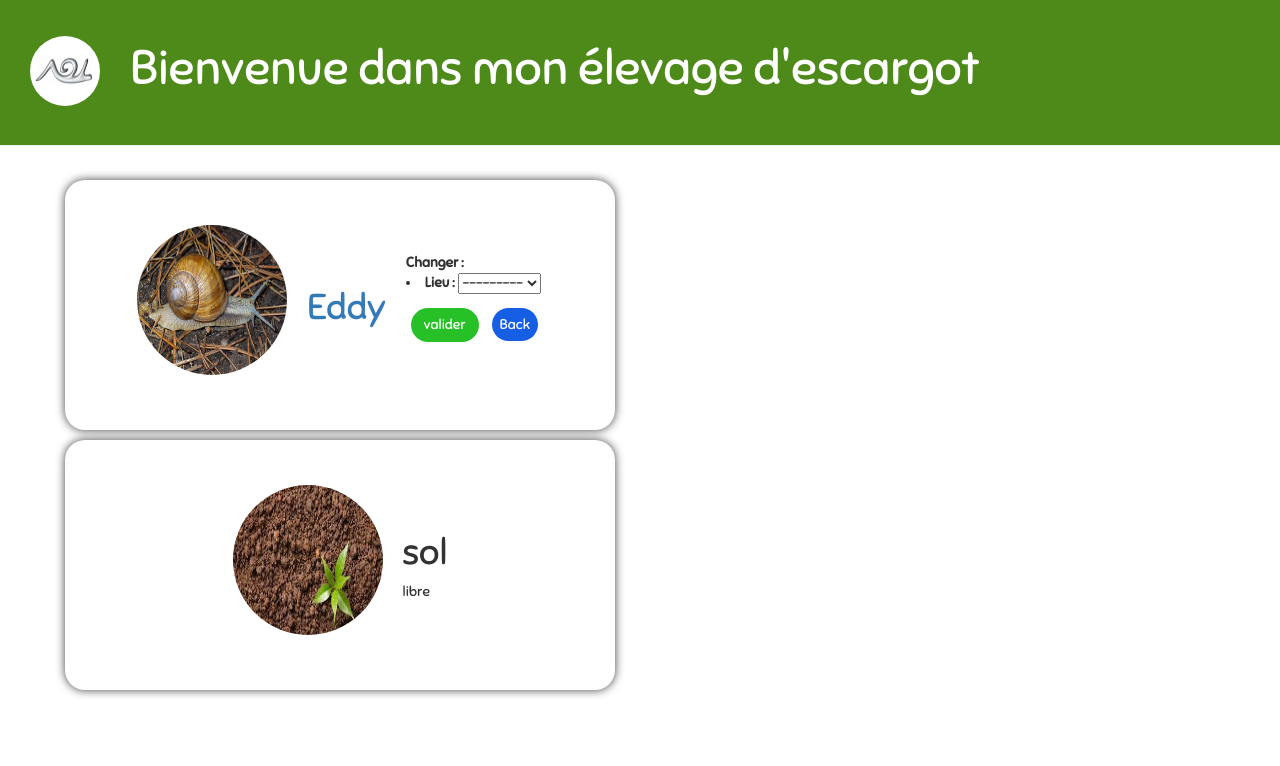
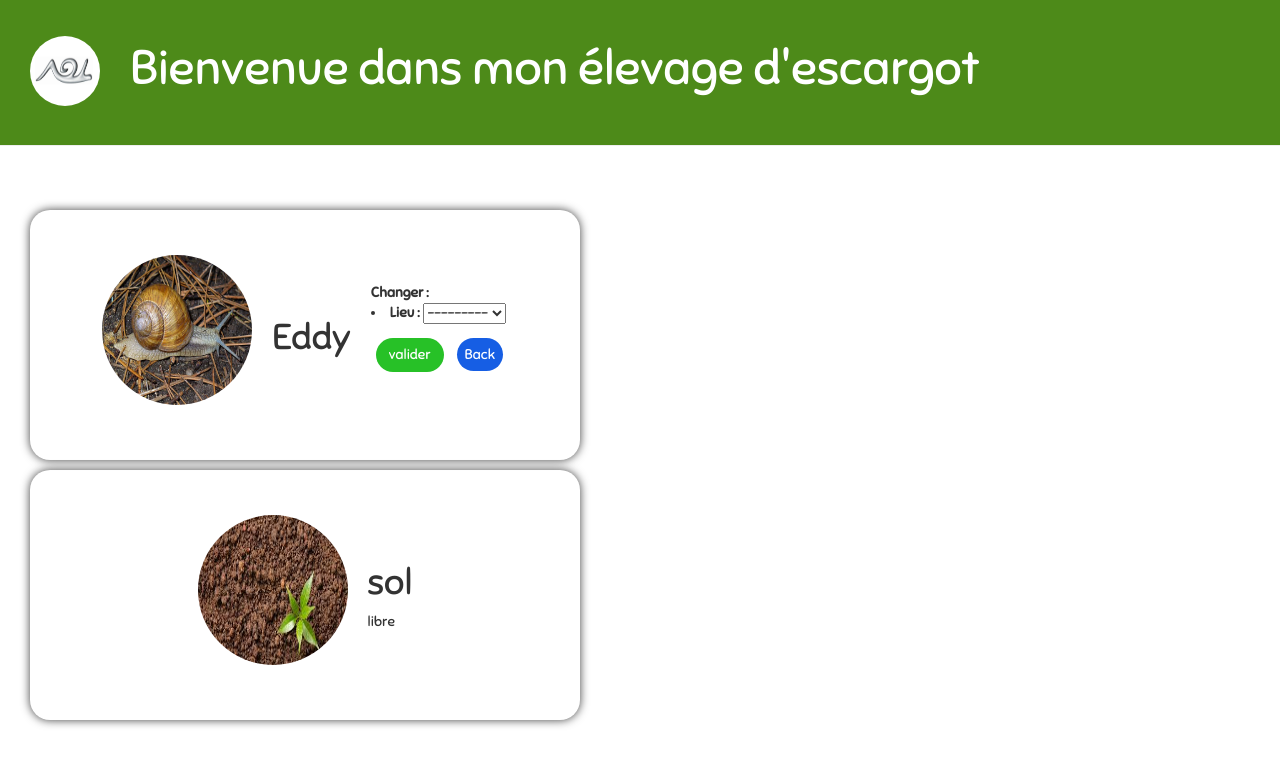
Before and after one commit to TheoDidon/I2_projet_web, a Django app: template snails/templates/snails/character_detail.html in a window 1280 px wide. Shown: the top 766 px of the page. Run offline with Django 3.2, Linux system fonts and the light colour scheme; the template is opened without the code that fills it: values that come from a table or form of the project are taken from there, others are empty; data comes from the database, SQL or seed files in the repository; both versions use the stored data as it was after the commit; parts of the project's set-up code (start-up, migrations or seed data) failed here and were passed over; some libraries are stand-ins or nearby versions.

Commit message:
Site très fonctionnel

```diff
--- a/snails/static/css/style.css
+++ b/snails/static/css/style.css
@@ -19,6 +19,8 @@ a:hover {
 
 .page-header {
     position: fixed;
+    top: 0;
+    left: 0;
     background-color: #4d8a19;
     margin-top: 0;
     margin-bottom: 40px;
@@ -26,15 +28,6 @@ a:hover {
     width: 100%;
     z-index: 999;
 
-}
-
-/* .carousel-inner img {
-    width: 400px;
-    height: 180px;
-} */
-
-.col{
-    margin-top: 180px
 }
 
 .page-header h1,
@@ -82,7 +75,7 @@ a:hover {
 
     .header-text {
         position: absolute;
-        top: 36px;
+        top: 18px;
         left: 100px;
     }
 
@@ -96,20 +89,29 @@ a:hover {
 .animals {
     display: flex;
     flex-wrap: wrap;
-    width: 1000px;
-    /* margin-left: -100px; */
+    width: 100%;
+    margin-right: 30px;
+    margin-left: 30px;
 }
 
-.container-container {
-    display: flex;
-    display: flex;
+.container {
+    position: absolute;
+    top: 180px;
+    left: 30;
+    display: block;
     padding: 10px;
     margin: 10px;
     border-radius: 20px;
-    width: 330px;
+    width: 100%;
     height: 200px;
     align-items: center;
     justify-content: center;
+}
+
+.container h3 {
+    text-align: center;
+    font-size: 40px;
+    margin-bottom: 20px;
 }
 
 .character-container {
--- a/snails/templates/snails/base.html
+++ b/snails/templates/snails/base.html
@@ -7,8 +7,6 @@
     <link rel="icon" href="../../static/assets/tgv.jpeg" type="image/png">
     <link rel="stylesheet" href="//maxcdn.bootstrapcdn.com/bootstrap/3.2.0/css/bootstrap.min.css">
     <link rel="stylesheet" href="//maxcdn.bootstrapcdn.com/bootstrap/3.2.0/css/bootstrap-theme.min.css">
-    <!-- <link href="https://cdn.jsdelivr.net/npm/bootstrap@5.3.2/dist/css/bootstrap.min.css" rel="stylesheet" integrity="sha384-T3c6CoIi6uLrA9TneNEoa7RxnatzjcDSCmG1MXxSR1GAsXEV/Dwwykc2MPK8M2HN" crossorigin="anonymous"> -->
-    <!-- <script src="https://cdn.jsdelivr.net/npm/bootstrap@5.3.2/dist/js/bootstrap.bundle.min.js" integrity="sha384-C6RzsynM9kWDrMNeT87bh95OGNyZPhcTNXj1NW7RuBCsyN/o0jlpcV8Qyq46cDfL" crossorigin="anonymous"></script> -->
     <link rel="stylesheet" href="{% static 'css/style.css' %}">
 </head>
 <body>
@@ -25,14 +23,11 @@
 
 
 
-    <main class="container">
-        <div class="row">
-            <div class="col">
-                {% block content %}
-                {% endblock %}
-            </div>
-        </div>
-    </main>
+    <div class="container">
+        {% block content %}
+        {% endblock %}
+    </div>
+
 
     <script src="https://cdn.jsdelivr.net/npm/bootstrap@5.1.3/dist/js/bootstrap.bundle.min.js" integrity="..."></script>
 </body>
--- a/snails/templates/snails/character_detail.html
+++ b/snails/templates/snails/character_detail.html
@@ -8,9 +8,7 @@
         <img src="../../static/assets/{{ character.photo }}" alt="">
     </div>
     <div>
-        <h1>
-            <a href="/">{{ character.id_character }}</a>
-        </h1>
+        <h1>{{ character.id_character }}</h1>
     </div>
     <div>
         <form method="POST" class="post-form">{% csrf_token %}
```
Also changed, not shown: db.sqlite3, 3 other files.
